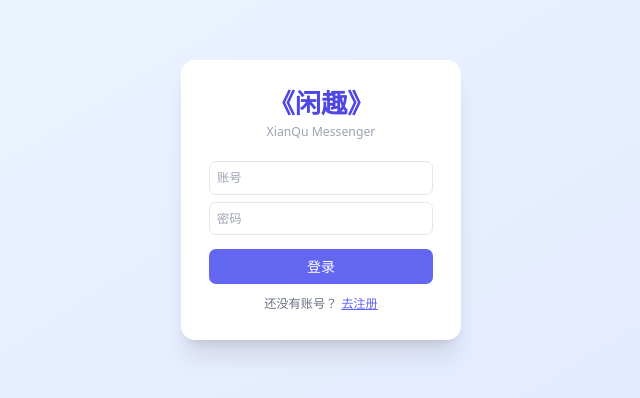
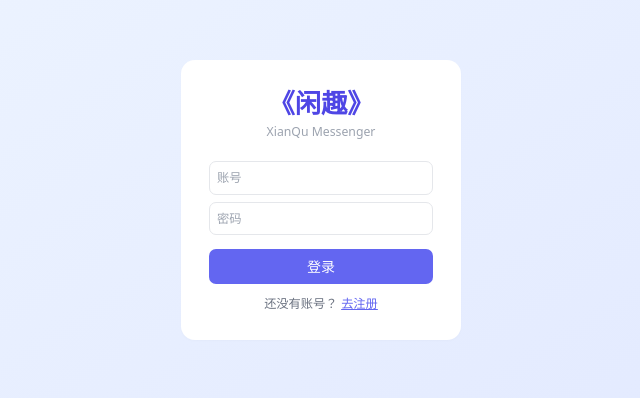
Before and after one commit to yangui88168/xianqu, a Next.js app in the folder clients/web/: page / in a window 1280 px wide. Shown: the part 200-598 px from the top of the page, without its empty margins (319-959 px from the left). Built offline with nearby package versions, Linux system fonts and the light colour scheme.

Commit message:
Update globals.css

```diff
--- a/clients/web/styles/globals.css
+++ b/clients/web/styles/globals.css
@@ -18,3 +18,23 @@ html, body, #__next {
   height: 100%;
   overflow: hidden;
 }
+
+/* 基础元素圆润化 */
+input, textarea, select, button {
+  border-radius: 0.5rem !important;
+}
+
+/* 卡片容器使用柔和阴影 */
+.bg-white {
+  box-shadow: 0 1px 3px rgba(0, 0, 0, 0.02);
+}
+
+/* 聊天消息气泡调整 */
+.rounded-2xl {
+  border-radius: 1rem;
+}
+
+/* 输入框聚焦时使用更柔和的环 */
+.focus\:ring-2:focus {
+  --tw-ring-shadow: 0 0 0 2px rgba(59, 130, 246, 0.2) !important;
+}
```
